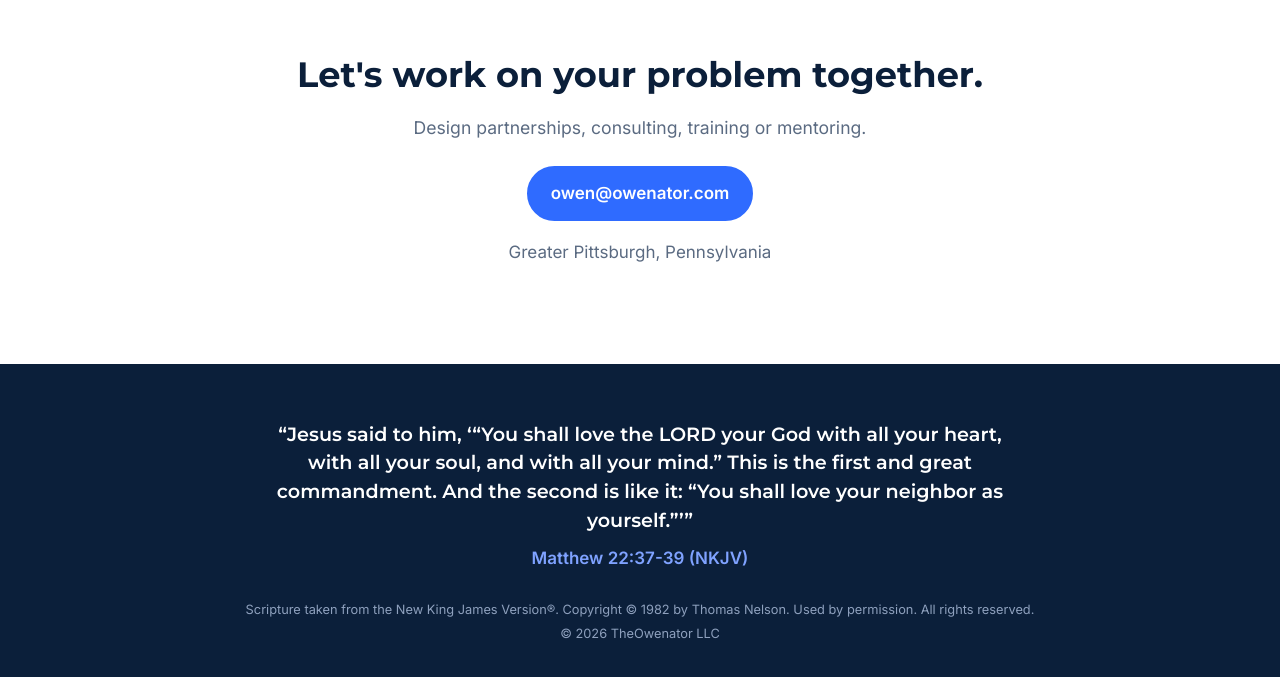
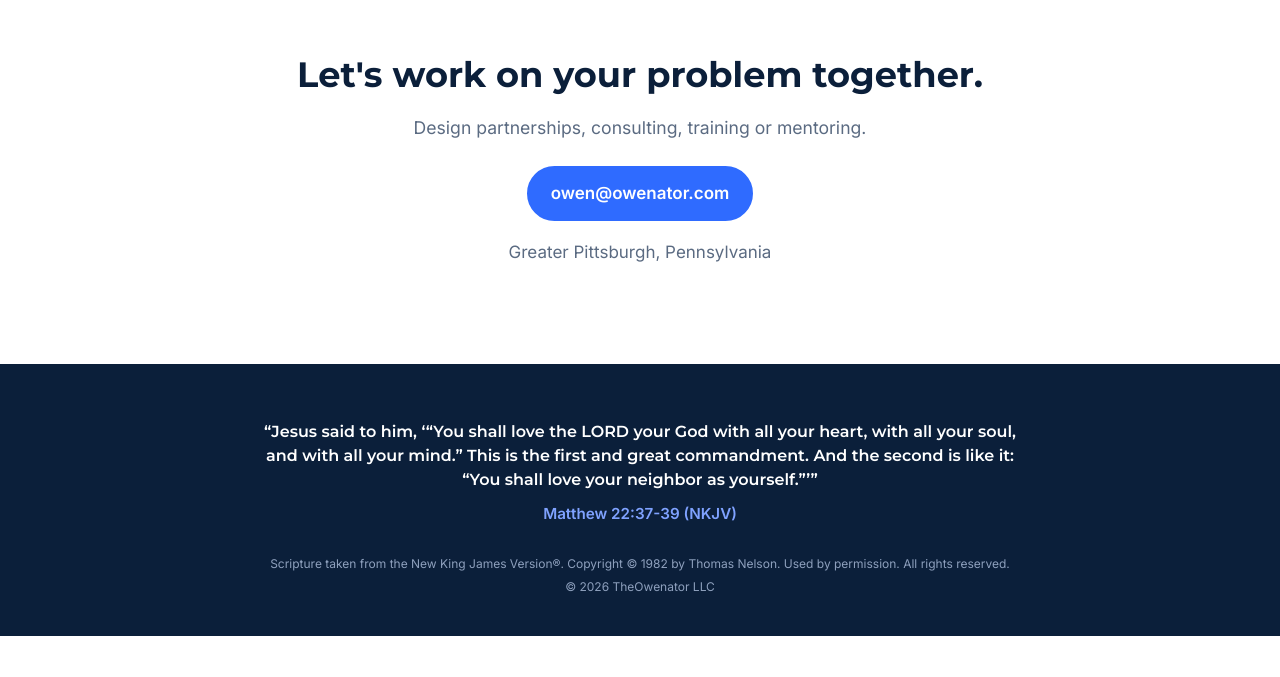
Before and after one commit to the-owenator/owenator-site, a plain HTML site: page index.html in a window 1280 px wide. Shown: the part 3758-4435 px from the top of the page. After the commit the page ends 4394 px from the top, so only its background shows below. Drawn offline with Linux system fonts and the light colour scheme.

Commit message:
Make footer verse smaller than body text
Verse 1rem (was 1.2rem), reference 0.95rem, fine print 0.75rem (was 0.8rem).
Bump styles.css to v=3 so browsers fetch the new sizes.

Co-authored-by: forbearer <8092876+forbearer@users.noreply.github.com>

```diff
--- a/index.html
+++ b/index.html
@@ -8,7 +8,7 @@
   <link rel="preconnect" href="https://fonts.googleapis.com">
   <link rel="preconnect" href="https://fonts.gstatic.com" crossorigin>
   <link href="https://fonts.googleapis.com/css2?family=Inter:wght@400;500;600&family=Montserrat:wght@600;700;800&display=swap" rel="stylesheet">
-  <link rel="stylesheet" href="styles.css?v=2">
+  <link rel="stylesheet" href="styles.css?v=3">
 </head>
 <body>
   <header class="site-header">
--- a/styles.css
+++ b/styles.css
@@ -136,11 +136,11 @@ a { color: var(--blue); }
 .site-footer { background: var(--navy); color: #b4c1d8; padding: 56px 0 36px; text-align: center; }
 .verse { margin: 0 auto 28px; max-width: 760px; }
 .verse blockquote {
-  margin: 0 0 10px; font-family: Montserrat, Inter, sans-serif; font-size: 1.2rem;
+  margin: 0 0 10px; font-family: Montserrat, Inter, sans-serif; font-size: 1rem;
   line-height: 1.5; color: #fff; font-weight: 600;
 }
-.verse figcaption { color: #7fa2ff; font-weight: 600; }
-.fine { font-size: 0.8rem; color: #8ea0bd; margin: 4px 0; }
+.verse figcaption { color: #7fa2ff; font-weight: 600; font-size: 0.95rem; }
+.fine { font-size: 0.75rem; color: #8ea0bd; margin: 4px 0; }
 
 /* Small screens */
 @media (max-width: 960px) {
```
